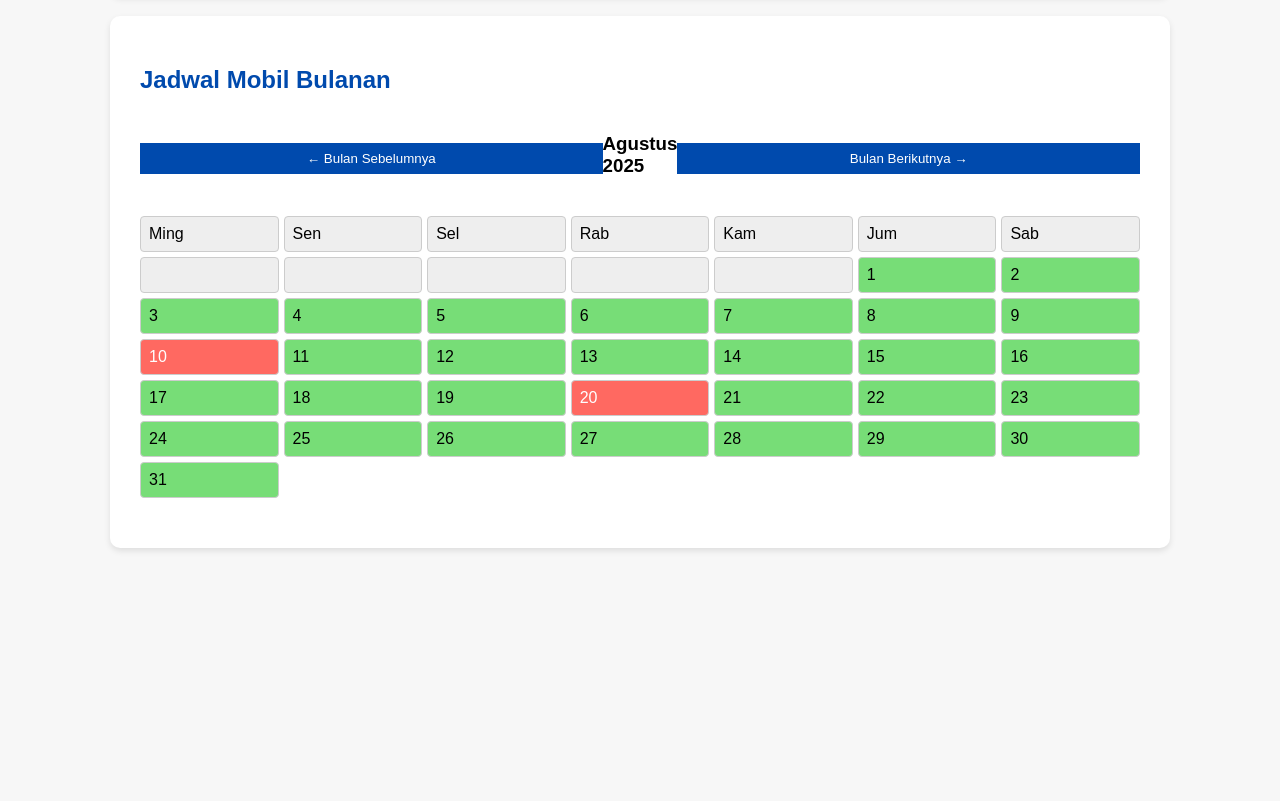
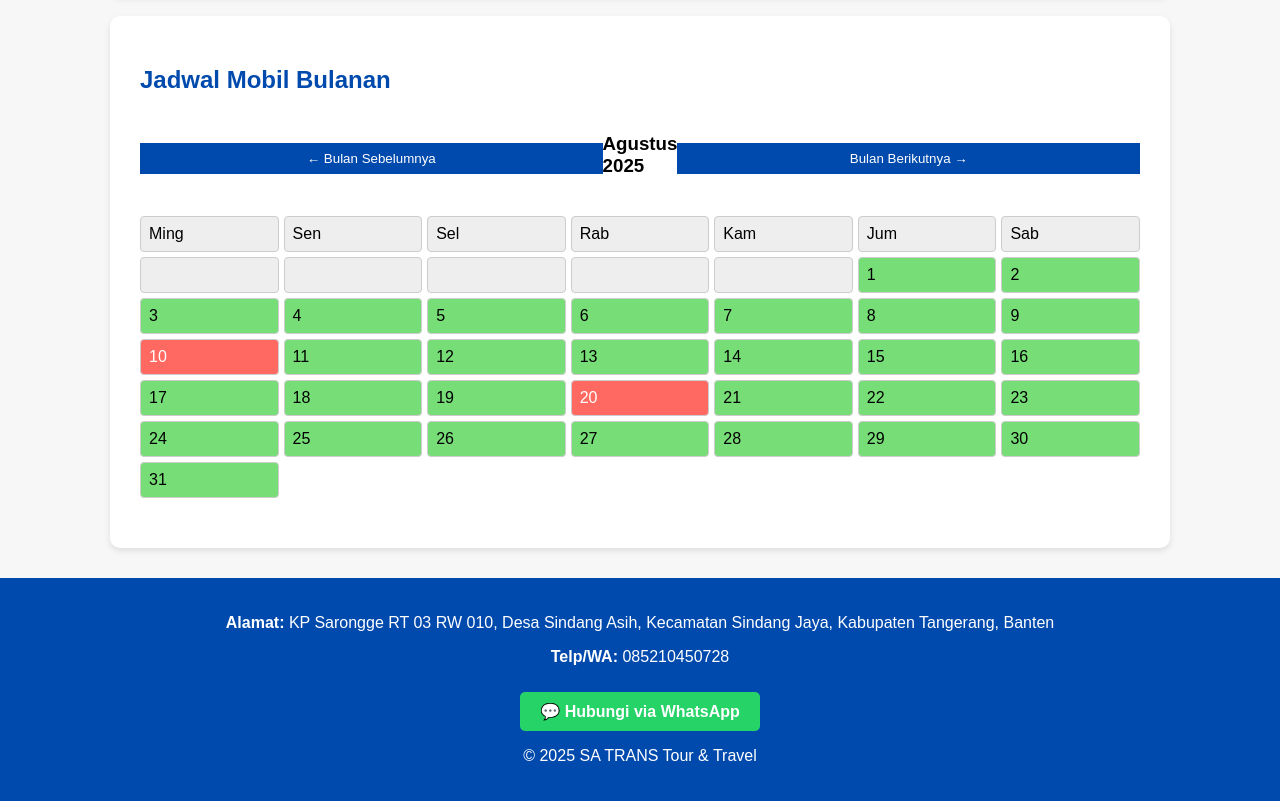
Before and after one commit to irgimufariz-tech/sa-trans, a plain HTML site: page index.html in a window 1280 px wide. Shown: the part 1126-1927 px from the top of the page. Before the commit the page ends 1694 px from the top, so only its background shows below. Drawn offline with Linux system fonts and the light colour scheme.

Commit message:
Update all

```diff
--- a/index.html
+++ b/index.html
@@ -2,7 +2,7 @@
 <html lang="id">
 <head>
   <meta charset="UTF-8">
-  <title>SA TRANS - Tour & Travel Mobil</title>
+  <title>SA TRANS Tour & Travel - Rental & Travel Mobil</title>
   <style>
     body {
       font-family: Arial, sans-serif;
@@ -89,14 +89,34 @@
       align-items: center;
       margin-bottom: 10px;
     }
+    footer {
+      text-align: center;
+      padding: 20px;
+      background: #004aad;
+      color: white;
+      margin-top: 30px;
+    }
+    .wa-button {
+      display: inline-block;
+      margin-top: 10px;
+      padding: 10px 20px;
+      background: #25D366;
+      color: white;
+      font-weight: bold;
+      border-radius: 5px;
+      text-decoration: none;
+    }
+    .wa-button:hover {
+      background: #1ebe5c;
+    }
   </style>
 </head>
 <body>
 
   <!-- HEADER -->
   <header>
-    <h1>SA TRANS</h1>
-    <h3>Tour & Travel Mobil</h3>
+    <h1>SA TRANS Tour & Travel</h1>
+    <h3>Rental & Travel Mobil</h3>
     <nav>
       <a href="#home">Home</a>
       <a href="#harga">Harga Sewa</a>
@@ -107,7 +127,7 @@
 
   <!-- HOME -->
   <section id="home">
-    <h2>Selamat Datang di SA TRANS</h2>
+    <h2>Selamat Datang di SA TRANS Tour & Travel</h2>
     <p>Kami menyediakan layanan rental & travel mobil dengan harga terjangkau, armada terawat, serta pelayanan profesional.</p>
   </section>
 
@@ -173,6 +193,14 @@
     <div class="calendar" id="calendar"></div>
   </section>
 
+  <!-- FOOTER -->
+  <footer>
+    <p><strong>Alamat:</strong> KP Sarongge RT 03 RW 010, Desa Sindang Asih, Kecamatan Sindang Jaya, Kabupaten Tangerang, Banten</p>
+    <p><strong>Telp/WA:</strong> 085210450728</p>
+    <a class="wa-button" href="https://wa.me/6285210450728" target="_blank">💬 Hubungi via WhatsApp</a>
+    <p>&copy; 2025 SA TRANS Tour & Travel</p>
+  </footer>
+
   <script>
     const calendar = document.getElementById("calendar");
     const monthYear = document.getElementById("monthYear");
```
